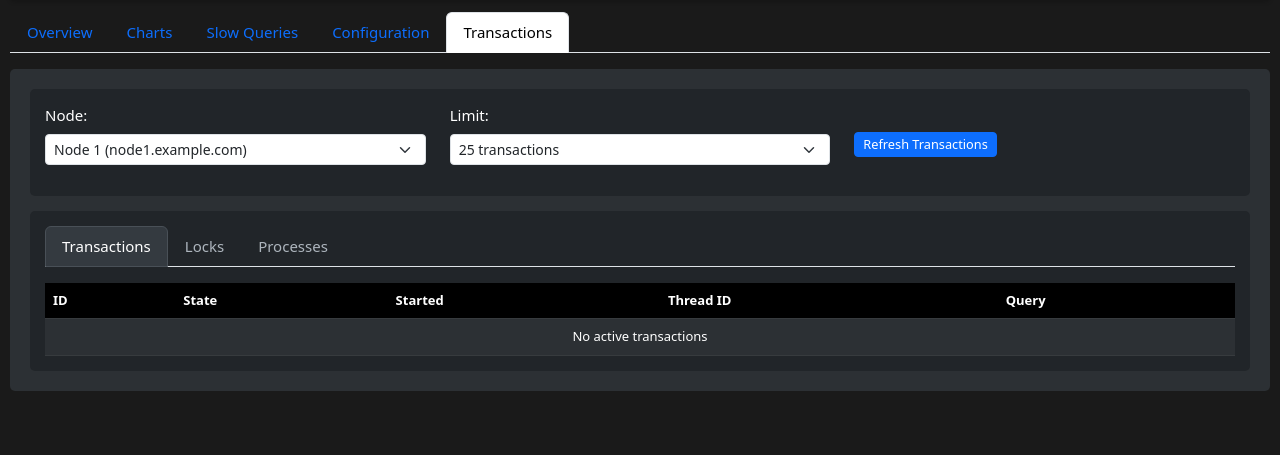
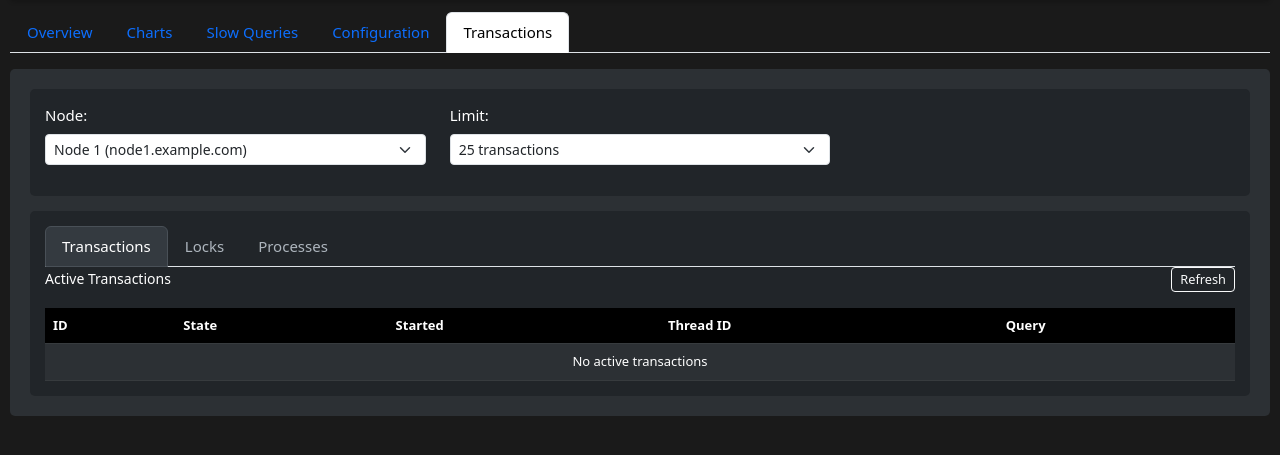
Before and after one commit to reza-sadrinia/galera_monitor, a Flask app: page / in a window 1280 px wide, after a click on "Transactions". Shown: the part 60-515 px from the top of the page. Run offline with Flask 3, Linux system fonts and the light colour scheme; data that the repository does not hold is empty; some libraries are stand-ins or nearby versions.

Commit message:
feat(ui): add refresh buttons and improve transactions tab layout
- Add refresh buttons for transactions and locks tabs with proper styling
- Move refresh button in transactions tab to header section
- Add event listeners for refresh buttons and locks tab activation

```diff
--- a/static/js/transactions.js
+++ b/static/js/transactions.js
@@ -37,6 +37,14 @@ function initTransactionsTab() {
         }
     });
 
+    document.getElementById('refresh-locks').addEventListener('click', function() {
+        if (selectedTransactionsNode) {
+            fetchTransactions(); // locks data comes from fetchTransactions
+        } else {
+            showTransactionsStatus('Please select a node first', 'warning');
+        }
+    });
+
     // Add event listener for tab switch to refresh data
     document.getElementById('transactions-tab').addEventListener('shown.bs.tab', function() {
         if (selectedTransactionsNode) {
@@ -48,6 +56,13 @@ function initTransactionsTab() {
     document.getElementById('processes-tab').addEventListener('shown.bs.tab', function() {
         if (selectedTransactionsNode) {
             fetchProcesses();
+        }
+    });
+
+    // Add event listener for locks tab
+    document.getElementById('locks-tab').addEventListener('shown.bs.tab', function() {
+        if (selectedTransactionsNode) {
+            fetchTransactions(); // locks data comes from fetchTransactions
         }
     });
 
--- a/templates/index.html
+++ b/templates/index.html
@@ -163,9 +163,7 @@
                   <option value="100">100 transactions</option>
                 </select>
               </div>
-              <div class="col-md-4 d-flex align-items-end">
-                <button id="refresh-transactions" class="btn btn-sm btn-primary mb-2">Refresh Transactions</button>
-              </div>
+
             </div>
           </div>
           <div class="transactions-status alert alert-info d-none">
@@ -185,6 +183,12 @@
             </ul>
             <div class="tab-content" id="transactionsTabsContent">
               <div class="tab-pane fade show active" id="transactions-list" role="tabpanel" aria-labelledby="transactions-list-tab">
+                <div class="d-flex justify-content-between align-items-center mb-3">
+                  <h5 class="mb-0">Active Transactions</h5>
+                  <button class="btn btn-outline-light btn-sm" id="refresh-transactions">
+                    <i class="fas fa-sync-alt"></i> Refresh
+                  </button>
+                </div>
                 <table class="table table-dark table-striped table-hover mt-3">
                   <thead>
                     <tr>
@@ -203,6 +207,12 @@
                 </table>
               </div>
               <div class="tab-pane fade" id="locks" role="tabpanel" aria-labelledby="locks-tab">
+                <div class="d-flex justify-content-between align-items-center mb-3">
+                  <h5 class="mb-0">Active Locks</h5>
+                  <button class="btn btn-outline-light btn-sm" id="refresh-locks">
+                    <i class="fas fa-sync-alt"></i> Refresh
+                  </button>
+                </div>
                 <table class="table table-dark table-striped table-hover mt-3">
                   <thead>
                     <tr>
```
